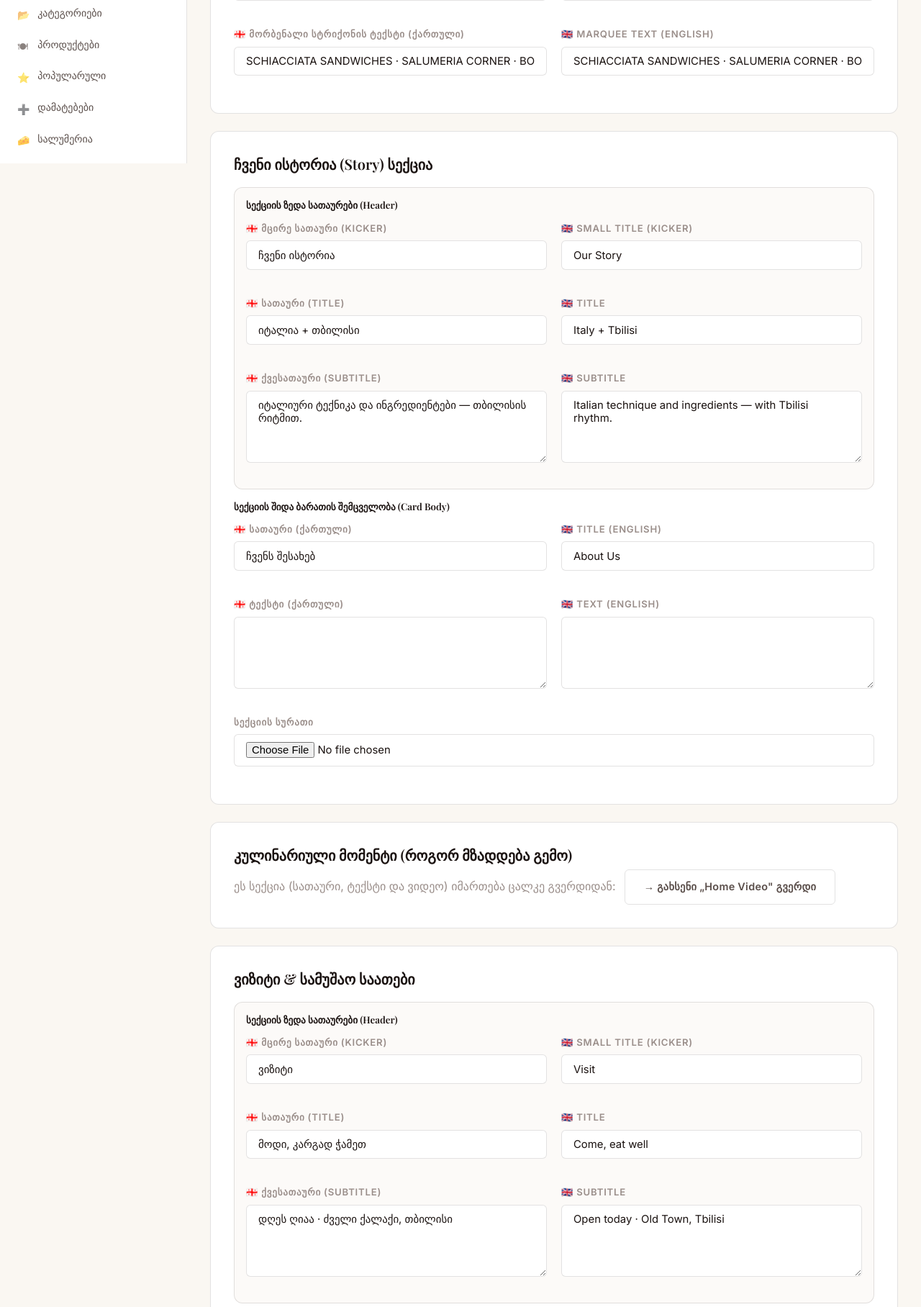
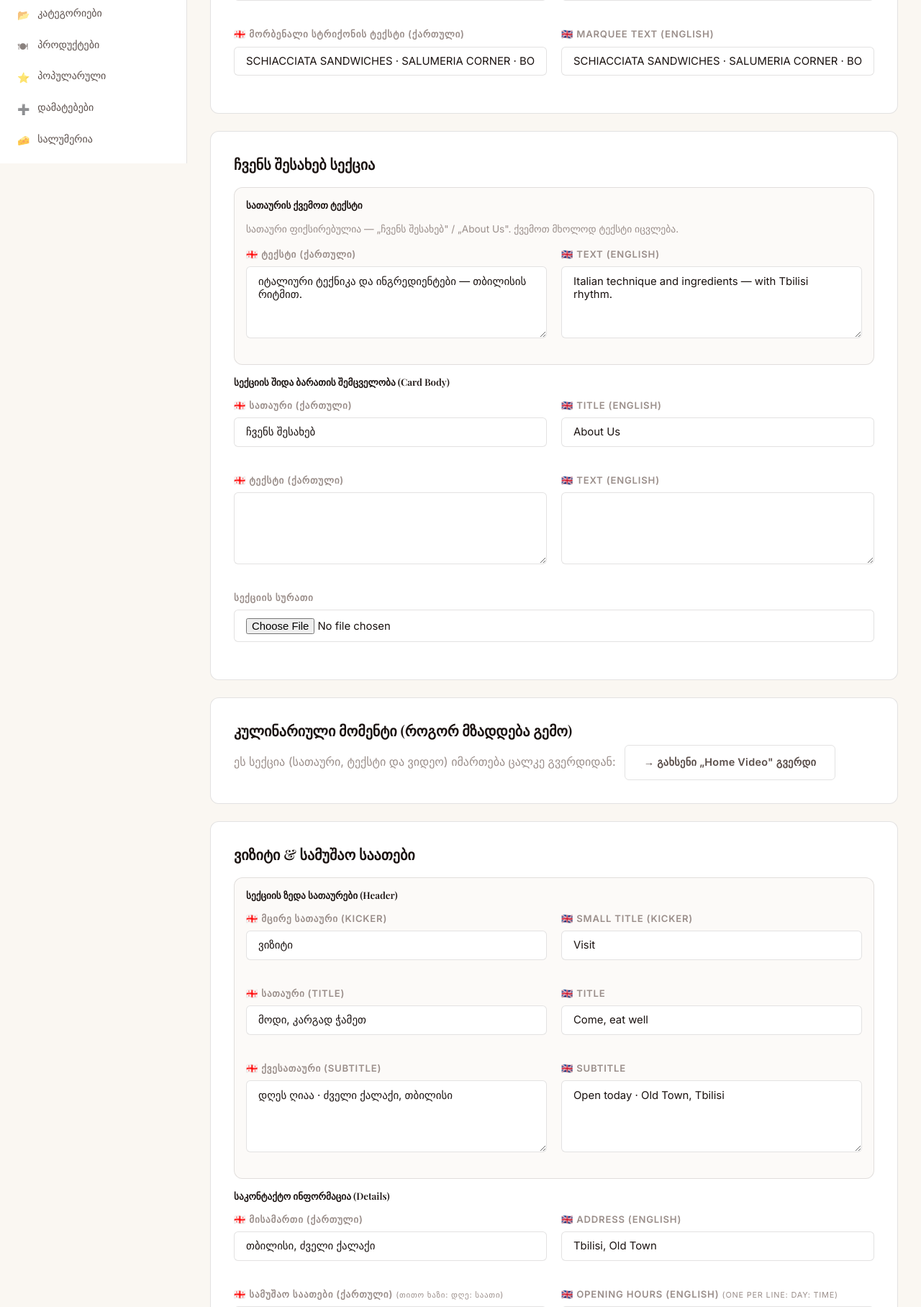
Before and after one commit to DevGuL1/Focacceria, a Django app: page /dashboard/homepage/ in a window 1280 px wide. Shown: the part 573-2389 px from the top of the page at 72% size. Run offline with Django 4.2, Linux system fonts and the light colour scheme; the visitor is signed in with stand-in values (Sample User, id 1); data comes from the database, SQL or seed files in the repository.

Commit message:
Simplify About Us section: remove buttons, fix title text, drop hardcoded card chips/kicker so card body is fully dashboard-driven

```diff
--- a/dashboard/views.py
+++ b/dashboard/views.py
@@ -109,7 +109,6 @@ def homepage_settings(request):
             'address_ka', 'address_en', 'opening_hours_ka', 'opening_hours_en',
             'phone', 'whatsapp', 'instagram', 'google_maps_url',
             'wolt_url', 'glovo_url',
-            'story_kicker_ka', 'story_kicker_en', 'story_title_ka', 'story_title_en',
             'story_subtitle_ka', 'story_subtitle_en',
             'visit_kicker_ka', 'visit_kicker_en', 'visit_title_ka', 'visit_title_en',
             'visit_subtitle_ka', 'visit_subtitle_en',
--- a/templates/dashboard/homepage_settings.html
+++ b/templates/dashboard/homepage_settings.html
@@ -74,36 +74,17 @@
 
   <!-- About Us Section -->
   <div class="form-card" style="margin-bottom:1.5rem;">
-    <h4 style="margin-bottom:1.25rem;font-family:var(--font-serif);">ჩვენი ისტორია (Story) სექცია</h4>
+    <h4 style="margin-bottom:1.25rem;font-family:var(--font-serif);">ჩვენს შესახებ სექცია</h4>
     <div style="background:rgba(201,164,128,0.06);padding:1rem;border-radius:var(--radius-md);margin-bottom:1rem;border:1px solid var(--border);">
-      <h5 style="margin-bottom:.8rem;font-weight:900;color:var(--c-olive);">სექციის ზედა სათაურები (Header)</h5>
-      <div class="form-row" style="margin-bottom:1rem;">
-        <div class="form-group">
-          <label class="form-label">🇬🇪 მცირე სათაური (Kicker)</label>
-          <input type="text" name="story_kicker_ka" value="{{ settings.story_kicker_ka }}" class="form-control">
-        </div>
-        <div class="form-group">
-          <label class="form-label">🇬🇧 Small Title (Kicker)</label>
-          <input type="text" name="story_kicker_en" value="{{ settings.story_kicker_en }}" class="form-control">
-        </div>
-      </div>
-      <div class="form-row" style="margin-bottom:1rem;">
-        <div class="form-group">
-          <label class="form-label">🇬🇪 სათაური (Title)</label>
-          <input type="text" name="story_title_ka" value="{{ settings.story_title_ka }}" class="form-control">
-        </div>
-        <div class="form-group">
-          <label class="form-label">🇬🇧 Title</label>
-          <input type="text" name="story_title_en" value="{{ settings.story_title_en }}" class="form-control">
-        </div>
-      </div>
+      <h5 style="margin-bottom:.8rem;font-weight:900;color:var(--c-olive);">სათაურის ქვემოთ ტექსტი</h5>
+      <p style="margin:0 0 .8rem;color:var(--text-muted);font-size:.85rem;">სათაური ფიქსირებულია — „ჩვენს შესახებ" / „About Us". ქვემოთ მხოლოდ ტექსტი იცვლება.</p>
       <div class="form-row">
         <div class="form-group">
-          <label class="form-label">🇬🇪 ქვესათაური (Subtitle)</label>
+          <label class="form-label">🇬🇪 ტექსტი (ქართული)</label>
           <textarea name="story_subtitle_ka" class="form-control" rows="2">{{ settings.story_subtitle_ka }}</textarea>
         </div>
         <div class="form-group">
-          <label class="form-label">🇬🇧 Subtitle</label>
+          <label class="form-label">🇬🇧 Text (English)</label>
           <textarea name="story_subtitle_en" class="form-control" rows="2">{{ settings.story_subtitle_en }}</textarea>
         </div>
       </div>
```
Also changed, not shown: templates/public/home.html (+1 -12 lines).
